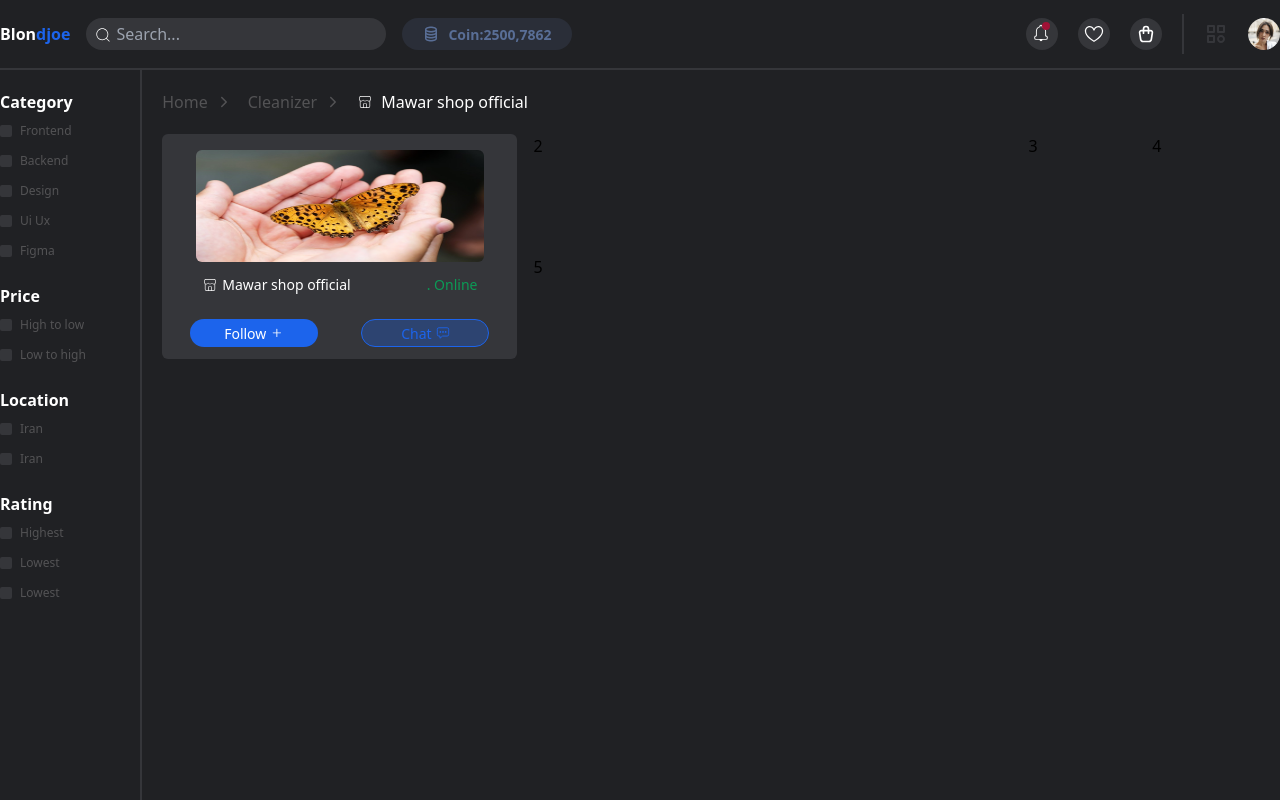
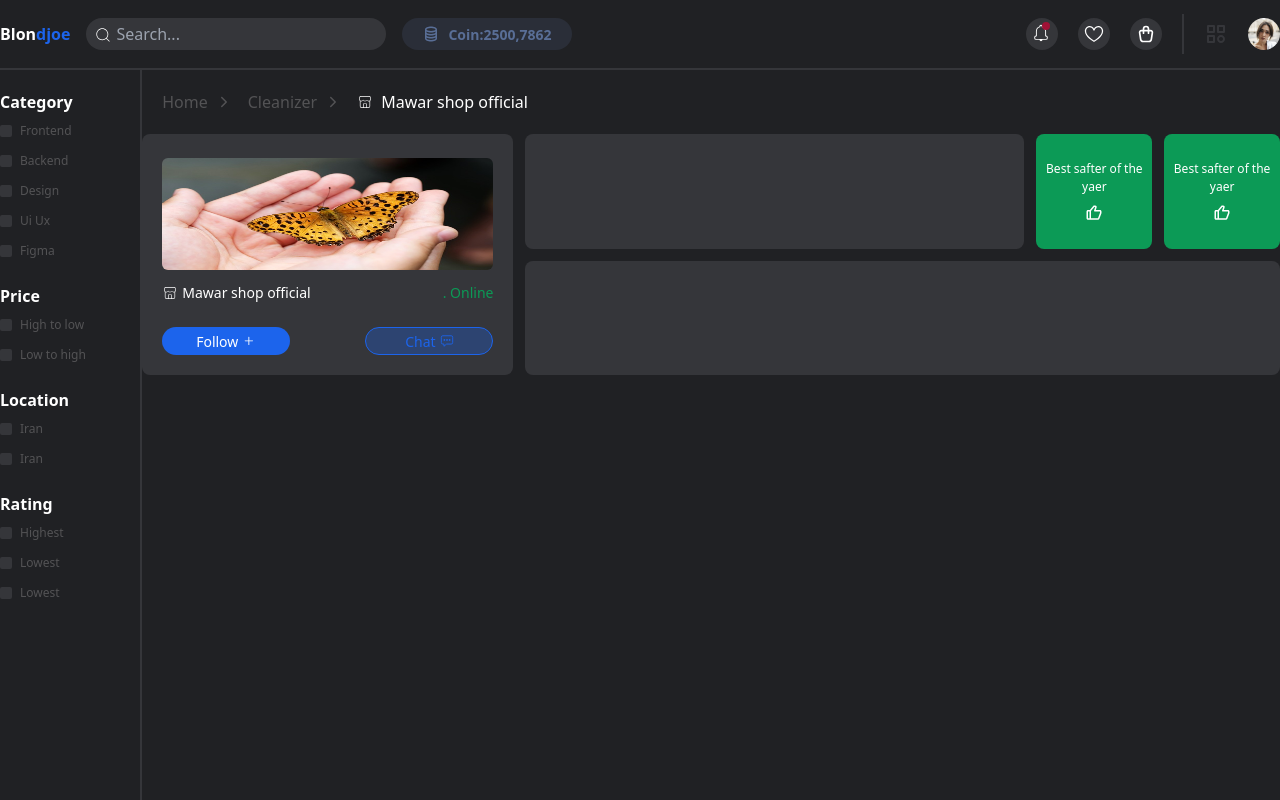
Before and after one commit to suriya-work/e-commerce-dashboard, a React (Vite) app: page / in a window 1280 px wide. Built offline with nearby package versions, Linux system fonts and the light colour scheme.

Commit message:
Add cart

```diff
--- a/src/components/mawar/MawarShop.jsx
+++ b/src/components/mawar/MawarShop.jsx
@@ -2,21 +2,22 @@ import { CiShop } from "react-icons/ci";
 import butty from "../../../public/images/butty.jpg";
 import { GoPlus } from "react-icons/go";
 import { IoChatboxEllipsesOutline } from "react-icons/io5";
+import { BiLike } from "react-icons/bi";
 const MawarShop = () => {
   return (
-    <div className="grid grid-cols-9 grid-rows-2 gap-4 py-5 px-5">
-      <div className="col-span-3 row-span-2 bg-mainfg rounded-md w-full h-full ">
+    <div className="md:grid md:grid-cols-9 md:grid-rows-2 flex flex-col gap-3 py-5">
+      <div className="col-span-3 row-span-2 bg-mainfg rounded-lg px-5 py-2">
         <div className="flex items-center justify-center mt-4">
-          <img src={butty} alt="" className="w-72 h-28 rounded-md" />
+          <img src={butty} alt="" className="w-full h-28 rounded-md" />
         </div>
-        <div className="flex items-center justify-between px-10 py-3">
+        <div className="flex items-center justify-between  py-3">
           <span className="flex items-center gap-1 text-white">
             <CiShop />
             <p className="text-sm">Mawar shop official</p>
           </span>
           <p className="text-green text-sm">. Online</p>
         </div>
-        <div className="flex items-center justify-between px-7 py-3">
+        <div className="flex items-center justify-between py-3">
           <button className="bg-primary w-32 h-7 rounded-full">
             <span className="flex items-center gap-1 justify-center text-white text-sm">
               Follow <GoPlus />
@@ -30,10 +31,29 @@ const MawarShop = () => {
           </button>
         </div>
       </div>
-      <div className="col-span-4 col-start-4">2</div>
-      <div className="col-start-8">3</div>
-      <div className="col-start-9">4</div>
-      <div className="col-span-6 col-start-4 row-start-2">5</div>
+      {/*  */}
+      <div className="col-span-4 col-start-4">
+        <div className="bg-mainfg w-full h-full rounded-lg"></div>
+      </div>
+      <div className="col-start-8">
+        <div className="bg-green w-full h-full rounded-lg flex flex-col justify-center text-center p-2">
+          <span className="flex flex-col items-center gap-2 text-white text-xs ">
+            <p>Best safter of the yaer</p>
+            <BiLike size={18} />
+          </span>
+        </div>
+      </div>
+      <div className="col-start-9">
+        <div className="bg-green w-full h-full rounded-lg flex flex-col justify-center text-center p-2">
+          <span className="flex flex-col items-center gap-2 text-white text-xs ">
+            <p>Best safter of the yaer</p>
+            <BiLike size={18} />
+          </span>
+        </div>
+      </div>
+      <div className="col-span-6 col-start-4 row-start-2">
+        <div className="bg-mainfg w-full h-full rounded-lg"></div>
+      </div>
     </div>
   );
 };
```
